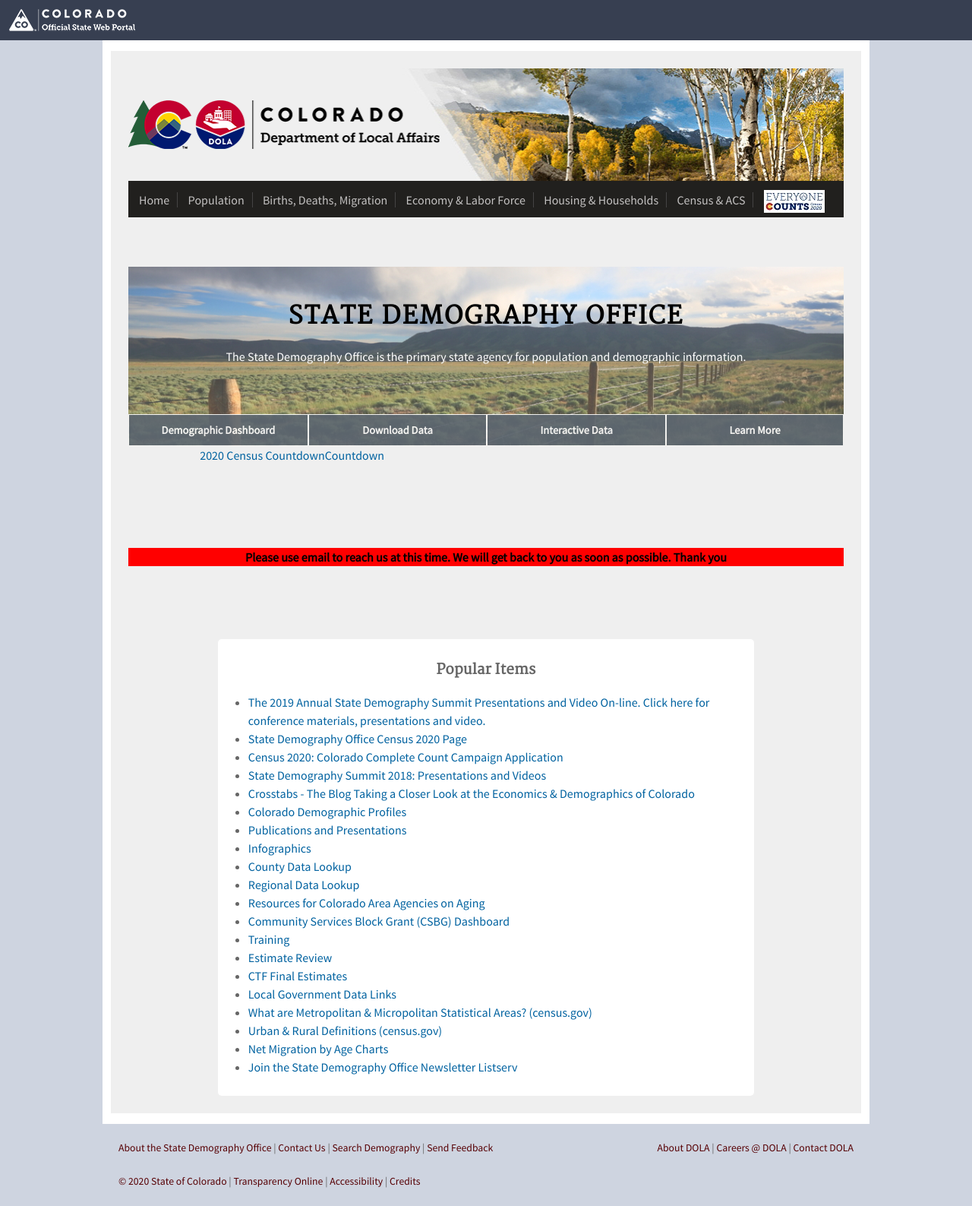
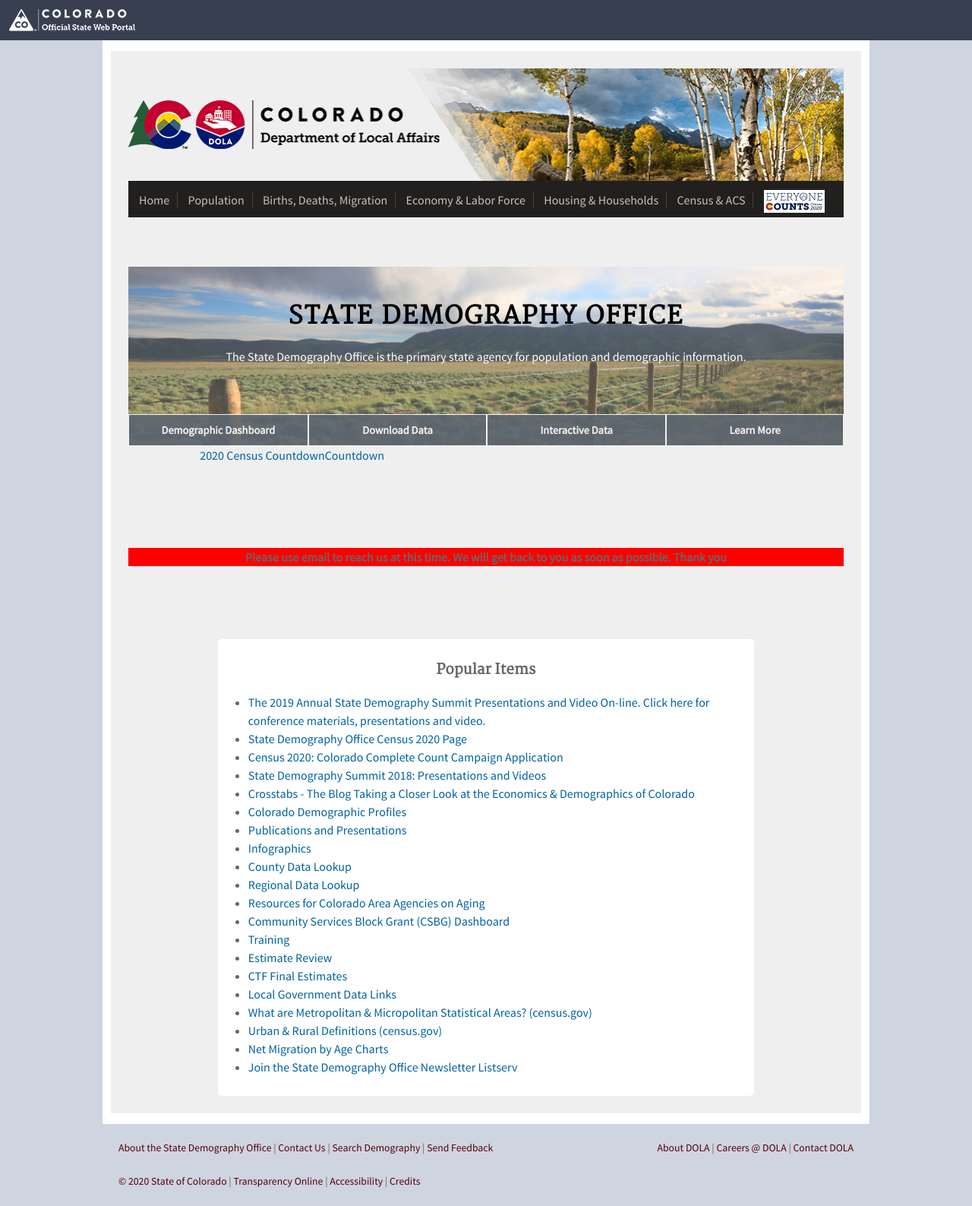
Before and after one commit to TBleess/Website_New, a Jekyll site: the page built from pages/0_Homepage_and_Footer_Links/index.md, in a window 1280 px wide. Shown: the whole page at 76% size. Built offline with Jekyll 4.4.1, drawn with Linux system fonts in a browser that asks for light colours.

Commit message:
Update _homepageHeader.html

```diff
--- a/_includes/_homepageHeader.html
+++ b/_includes/_homepageHeader.html
@@ -48,6 +48,6 @@
 </section>
 <div data-type="countdown" data-id="1764071" class="tickcounter" style="width: 80%; height: 80%; position: relative; margin: auto; padding-bottom: 10%"><a href="//www.tickcounter.com/countdown/1764071/2020-census-countdown" title="2020 Census Countdown">2020 Census Countdown</a><a href="//www.tickcounter.com/" title="Countdown">Countdown</a>
 </div>
-<div style="background-color:red"><p class="center" style="color:black;font-weight:bold">Please use email to reach us at this time. We will get back to you as soon as possible. Thank you</p></div>
+<div style="background-color:red"><p class="center" style="font-weight:bold">Please use email to reach us at this time. We will get back to you as soon as possible. Thank you</p></div>
 <script>(function(d, s, id) { var js, pjs = d.getElementsByTagName(s)[0]; if (d.getElementById(id)) return; js = d.createElement(s); js.id = id; js.src = "//www.tickcounter.com/static/js/loader.js"; pjs.parentNode.insertBefore(js, pjs); }(document, "script", "tickcounter-sdk"));</script>
 <br>
```
